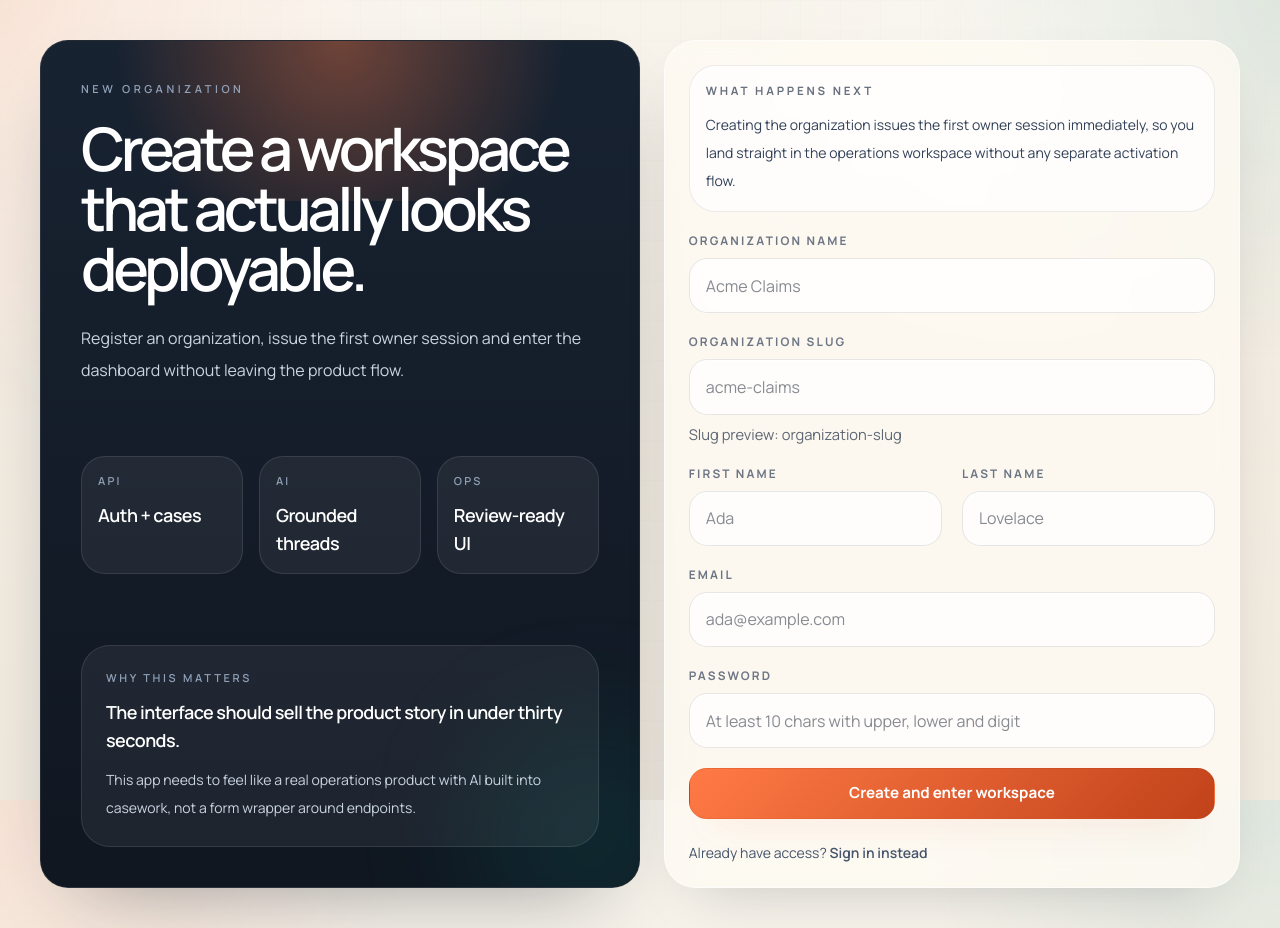
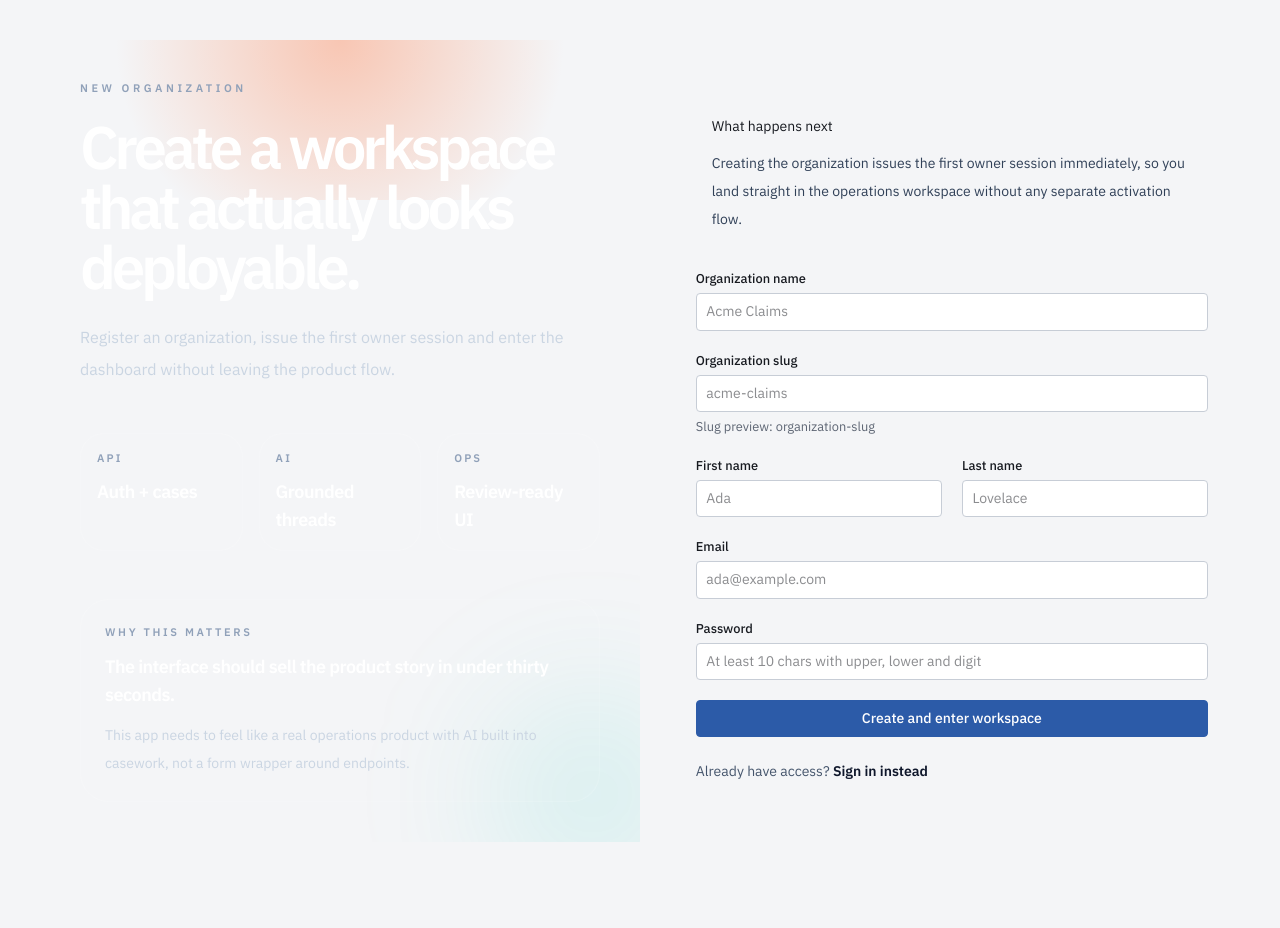
Before and after one commit to MaciejZiel/caseflow, a Next.js app in the folder frontend/: page /auth/register in a window 1280 px wide. After the commit the page ends 882 px from the top, so only its background shows below. Built offline with nearby package versions, Linux system fonts and the light colour scheme; no server answers.

Commit message:
Replace the decorative theme with a neutral ops palette and IBM Plex type
Drop the gradient backgrounds, blurred blobs, glass panels and oversized
headline styles. Add flat panel, table and form styles in Tailwind layers,
one blue accent, and shared status/priority badge tones.

```diff
--- a/frontend/src/app/globals.css
+++ b/frontend/src/app/globals.css
@@ -1,65 +1,45 @@
 @import "tailwindcss";
 
 :root {
-  --background: #f3efe6;
-  --foreground: #101825;
-  --muted: #5f6774;
-  --surface: rgba(255, 251, 244, 0.78);
-  --surface-strong: rgba(255, 255, 255, 0.94);
-  --surface-dark: rgba(16, 24, 37, 0.94);
-  --border: rgba(16, 24, 37, 0.08);
-  --border-strong: rgba(16, 24, 37, 0.14);
-  --accent: #ff6b36;
-  --accent-deep: #c1421a;
-  --accent-soft: rgba(255, 107, 54, 0.12);
-  --teal: #0f766e;
+  --paper: #f4f5f7;
+  --surface: #ffffff;
+  --ink: #171a20;
+  --muted: #5d6573;
+  --line: #dde1e7;
+  --line-strong: #c7cdd6;
+  --accent: #2c5ba8;
+  --accent-ink: #1f437f;
+  --accent-wash: #eaf0fa;
   --danger: #b42318;
-  --shadow-soft: 0 24px 60px -34px rgba(16, 24, 37, 0.28);
-  --shadow-strong: 0 34px 80px -42px rgba(16, 24, 37, 0.46);
 }
 
 @theme inline {
-  --color-background: var(--background);
-  --color-foreground: var(--foreground);
+  --color-paper: var(--paper);
+  --color-surface: var(--surface);
+  --color-ink: var(--ink);
   --color-muted: var(--muted);
-  --font-sans: var(--font-manrope);
-  --font-mono: var(--font-ibm-plex-mono);
+  --color-line: var(--line);
+  --color-accent: var(--accent);
+  --color-accent-ink: var(--accent-ink);
+  --color-accent-wash: var(--accent-wash);
+  --font-sans: var(--font-plex-sans);
+  --font-mono: var(--font-plex-mono);
 }
 
-* {
-  box-sizing: border-box;
-}
-
+@layer base {
   html {
-  min-height: 100%;
-  background:
-    radial-gradient(circle at top left, rgba(255, 107, 54, 0.16), transparent 28%),
-    radial-gradient(circle at top right, rgba(15, 118, 110, 0.14), transparent 24%),
-    linear-gradient(180deg, #f6f1e7 0%, #efe7da 42%, #ebe3d5 100%);
+    background: var(--paper);
   }
 
   body {
     min-height: 100vh;
     margin: 0;
-  color: var(--foreground);
-  font-family: var(--font-manrope), sans-serif;
-  background:
-    radial-gradient(circle at 20% 18%, rgba(255, 255, 255, 0.42), transparent 26%),
-    radial-gradient(circle at 80% 10%, rgba(255, 255, 255, 0.3), transparent 22%),
-    linear-gradient(rgba(255, 255, 255, 0.2), rgba(255, 255, 255, 0.24));
-}
-
-body::before {
-  content: "";
-  position: fixed;
-  inset: 0;
-  pointer-events: none;
-  background-image:
-    linear-gradient(rgba(16, 24, 37, 0.02) 1px, transparent 1px),
-    linear-gradient(90deg, rgba(16, 24, 37, 0.02) 1px, transparent 1px);
-  background-size: 40px 40px;
-  mask-image: radial-gradient(circle at center, black 62%, transparent 100%);
-  opacity: 0.45;
+    color: var(--ink);
+    background: var(--paper);
+    font-family: var(--font-plex-sans), system-ui, sans-serif;
+    font-size: 14px;
+    line-height: 1.5;
+    font-variant-numeric: tabular-nums;
   }
 
   a {
@@ -78,174 +58,178 @@ input,
   textarea,
   select {
     width: 100%;
-  border: 1px solid rgba(16, 24, 37, 0.1);
-  border-radius: 1.15rem;
-  background: rgba(255, 255, 255, 0.78);
-  color: var(--foreground);
-  padding: 0.92rem 1rem;
-  transition:
-    border-color 140ms ease,
-    box-shadow 140ms ease,
-    transform 140ms ease;
+    border: 1px solid var(--line-strong);
+    border-radius: 4px;
+    background: var(--surface);
+    color: var(--ink);
+    padding: 0.45rem 0.6rem;
     outline: none;
-  box-shadow: inset 0 1px 0 rgba(255, 255, 255, 0.65);
   }
 
-input:focus,
-textarea:focus,
-select:focus {
-  border-color: rgba(255, 107, 54, 0.48);
-  box-shadow: 0 0 0 4px rgba(255, 107, 54, 0.12);
+  input:focus-visible,
+  textarea:focus-visible,
+  select:focus-visible {
+    border-color: var(--accent);
+    box-shadow: 0 0 0 2px var(--accent-wash);
+  }
+
+  input[type="file"] {
+    padding: 0.3rem;
   }
 
   textarea {
-  min-height: 7rem;
+    min-height: 5.5rem;
     resize: vertical;
   }
 
-.surface-card {
-  border: 1px solid rgba(255, 255, 255, 0.55);
-  border-radius: 2rem;
-  background: var(--surface);
-  backdrop-filter: blur(14px);
-  box-shadow: var(--shadow-soft);
-  padding: 1.5rem;
+  :focus-visible {
+    outline: 2px solid var(--accent);
+    outline-offset: 2px;
   }
 
-.surface-card-muted {
-  border: 1px solid rgba(16, 24, 37, 0.06);
-  border-radius: 1.5rem;
-  background: rgba(255, 255, 255, 0.62);
-  padding: 1rem 1.1rem;
+  input:focus-visible,
+  textarea:focus-visible,
+  select:focus-visible {
+    outline: none;
+  }
 }
 
-.surface-panel {
-  border: 1px solid rgba(16, 24, 37, 0.08);
-  border-radius: 1.65rem;
-  background: rgba(255, 255, 255, 0.7);
-  box-shadow: inset 0 1px 0 rgba(255, 255, 255, 0.7);
+@layer components {
+  .panel {
+    border: 1px solid var(--line);
+    border-radius: 6px;
+    background: var(--surface);
   }
 
-.surface-panel-dark {
-  border: 1px solid rgba(255, 255, 255, 0.08);
-  border-radius: 1.75rem;
-  background:
-    linear-gradient(180deg, rgba(19, 30, 45, 0.98), rgba(11, 18, 28, 0.98));
-  box-shadow: var(--shadow-strong);
+  .panel-head {
+    display: flex;
+    align-items: baseline;
+    justify-content: space-between;
+    gap: 1rem;
+    border-bottom: 1px solid var(--line);
+    padding: 0.7rem 1rem;
   }
 
-.eyebrow {
-  font-size: 0.72rem;
-  font-weight: 700;
-  letter-spacing: 0.24em;
-  text-transform: uppercase;
-  color: #69717f;
+  .panel-title {
+    font-size: 0.95rem;
+    font-weight: 600;
   }
 
-.headline-display {
-  font-size: clamp(2.8rem, 5vw, 5.4rem);
-  line-height: 0.98;
-  letter-spacing: -0.06em;
-  font-weight: 700;
+  .panel-body {
+    padding: 1rem;
   }
 
-.section-title {
-  font-size: clamp(1.6rem, 2vw, 2.3rem);
-  line-height: 1.02;
-  letter-spacing: -0.05em;
-  font-weight: 700;
+  .count {
+    color: var(--muted);
+    font-size: 0.8rem;
   }
 
   .button {
     display: inline-flex;
     align-items: center;
     justify-content: center;
-  gap: 0.6rem;
-  min-height: 3rem;
-  border-radius: 1.1rem;
-  padding: 0.82rem 1.2rem;
-  font-size: 0.95rem;
-  font-weight: 700;
-  transition:
-    transform 140ms ease,
-    box-shadow 140ms ease,
-    background-color 140ms ease,
-    border-color 140ms ease,
-    color 140ms ease;
-}
-
-.button:hover {
-  transform: translateY(-1px);
+    gap: 0.4rem;
+    border-radius: 4px;
+    padding: 0.45rem 0.85rem;
+    font-size: 0.875rem;
+    font-weight: 500;
+    white-space: nowrap;
+    cursor: pointer;
   }
 
   .button:disabled {
     cursor: not-allowed;
-  opacity: 0.56;
-  transform: none;
+    opacity: 0.55;
   }
 
   .button-primary {
-  border: 1px solid rgba(193, 66, 26, 0.22);
-  background: linear-gradient(135deg, #ff7a45, #c1421a);
-  color: white;
-  box-shadow: 0 18px 38px -24px rgba(193, 66, 26, 0.72);
+    border: 1px solid var(--accent);
+    background: var(--accent);
+    color: #fff;
+  }
+
+  .button-primary:hover:not(:disabled) {
+    background: var(--accent-ink);
   }
 
   .button-secondary {
-  border: 1px solid rgba(16, 24, 37, 0.08);
-  background: rgba(255, 255, 255, 0.72);
-  color: var(--foreground);
-  box-shadow: inset 0 1px 0 rgba(255, 255, 255, 0.72);
+    border: 1px solid var(--line-strong);
+    background: var(--surface);
+    color: var(--ink);
+  }
+
+  .button-secondary:hover:not(:disabled),
+  .button-ghost:hover:not(:disabled) {
+    background: var(--paper);
   }
 
   .button-ghost {
-  border: 1px solid rgba(16, 24, 37, 0.06);
-  background: rgba(16, 24, 37, 0.04);
-  color: #425067;
+    border: 1px solid transparent;
+    background: transparent;
+    color: var(--muted);
   }
 
   .field-shell {
     display: flex;
     flex-direction: column;
-  gap: 0.5rem;
+    gap: 0.3rem;
   }
 
   .field-label {
-  font-size: 0.74rem;
-  font-weight: 700;
-  letter-spacing: 0.18em;
-  text-transform: uppercase;
-  color: #6d7685;
+    font-size: 0.8rem;
+    font-weight: 500;
+    color: var(--ink);
   }
 
   .field-help {
-  font-size: 0.92rem;
-  color: #5d6674;
+    font-size: 0.8rem;
+    color: var(--muted);
   }
 
   .field-error {
     color: var(--danger);
-  font-size: 0.92rem;
+    font-size: 0.875rem;
   }
 
-.status-dot {
-  display: inline-flex;
-  height: 0.65rem;
-  width: 0.65rem;
-  border-radius: 999px;
+  .data-table {
+    width: 100%;
+    border-collapse: collapse;
   }
 
-.text-balance {
-  text-wrap: balance;
+  .data-table th {
+    border-bottom: 1px solid var(--line);
+    padding: 0.5rem 1rem;
+    text-align: left;
+    font-size: 0.75rem;
+    font-weight: 500;
+    color: var(--muted);
+    white-space: nowrap;
   }
 
-.data-grid {
-  display: grid;
-  gap: 1rem;
+  .data-table td {
+    border-bottom: 1px solid var(--line);
+    padding: 0.6rem 1rem;
+    vertical-align: top;
   }
 
-@media (min-width: 1024px) {
-  .data-grid {
-    grid-template-columns: repeat(12, minmax(0, 1fr));
+  .data-table tr:last-child td {
+    border-bottom: 0;
+  }
+
+  .data-table tbody tr:hover {
+    background: #f8f9fb;
+  }
+
+  .empty {
+    padding: 1.25rem 1rem;
+    color: var(--muted);
+  }
+
+  .notice-error {
+    border: 1px solid #f1c6c2;
+    border-radius: 6px;
+    background: #fdf3f2;
+    padding: 0.7rem 1rem;
+    color: var(--danger);
   }
 }
--- a/frontend/src/app/layout.tsx
+++ b/frontend/src/app/layout.tsx
@@ -1,25 +1,25 @@
 import type { Metadata } from "next";
-import { IBM_Plex_Mono, Manrope } from "next/font/google";
+import { IBM_Plex_Mono, IBM_Plex_Sans } from "next/font/google";
 
 import { Providers } from "@/components/app/providers";
 
 import "./globals.css";
 
-const manrope = Manrope({
-  variable: "--font-manrope",
+const plexSans = IBM_Plex_Sans({
+  variable: "--font-plex-sans",
   subsets: ["latin"],
+  weight: ["400", "500", "600"],
 });
 
-const ibmPlexMono = IBM_Plex_Mono({
-  variable: "--font-ibm-plex-mono",
+const plexMono = IBM_Plex_Mono({
+  variable: "--font-plex-mono",
   subsets: ["latin"],
   weight: ["400", "500", "600"],
 });
 
 export const metadata: Metadata = {
-  title: "Caseflow AI",
-  description:
-    "Multi-tenant AI-assisted case operations workspace built on top of the CaseFlow backend.",
+  title: "CaseFlow",
+  description: "Case management with document review and a case assistant.",
 };
 
 export default function RootLayout({
@@ -30,9 +30,9 @@ export default function RootLayout({
   return (
     <html
       lang="en"
-      className={`${manrope.variable} ${ibmPlexMono.variable} h-full antialiased`}
+      className={`${plexSans.variable} ${plexMono.variable} h-full antialiased`}
     >
-      <body className="min-h-full">
+      <body className="min-h-full bg-paper text-ink">
         <Providers>{children}</Providers>
       </body>
     </html>
--- a/frontend/src/components/ui/badge.tsx
+++ b/frontend/src/components/ui/badge.tsx
@@ -1,24 +1,27 @@
 import { formatEnumLabel } from "@/lib/format";
 import { cn } from "@/lib/utils";
 
+export type BadgeTone = "neutral" | "success" | "warning" | "danger" | "info";
+
 type BadgeProps = {
   value: string;
-  tone?: "neutral" | "success" | "warning" | "danger";
+  tone?: BadgeTone;
   className?: string;
 };
 
-const toneClasses = {
-  neutral: "border border-slate-300/70 bg-white/70 text-slate-700",
-  success: "border border-teal-200 bg-teal-50 text-teal-800",
-  warning: "border border-orange-200 bg-orange-50 text-orange-900",
-  danger: "border border-rose-200 bg-rose-50 text-rose-800",
+const toneClasses: Record<BadgeTone, string> = {
+  neutral: "bg-slate-100 text-slate-700",
+  success: "bg-emerald-50 text-emerald-800",
+  warning: "bg-amber-50 text-amber-900",
+  danger: "bg-red-50 text-red-800",
+  info: "bg-accent-wash text-accent-ink",
 };
 
 export function Badge({ value, tone = "neutral", className }: BadgeProps) {
   return (
     <span
       className={cn(
-        "inline-flex rounded-full px-3 py-1 text-[11px] font-semibold uppercase tracking-[0.18em]",
+        "inline-flex whitespace-nowrap rounded-[3px] px-1.5 py-px text-xs font-medium",
         toneClasses[tone],
         className,
       )}
@@ -27,3 +30,20 @@ export function Badge({ value, tone = "neutral", className }: BadgeProps) {
     </span>
   );
 }
+
+export const statusTone: Record<string, BadgeTone> = {
+  approved: "success",
+  ready: "success",
+  in_review: "info",
+  waiting_for_documents: "warning",
+  processing: "info",
+  rejected: "danger",
+  failed: "danger",
+  archived: "neutral",
+  queued: "neutral",
+};
+
+export const priorityTone: Record<string, BadgeTone> = {
+  urgent: "danger",
+  high: "warning",
+};
--- a/frontend/src/components/ui/button.tsx
+++ b/frontend/src/components/ui/button.tsx
@@ -17,7 +17,6 @@ export function Button({
     <button
       className={cn(
         "button",
-        "focus-visible:outline-none focus-visible:ring-4 focus-visible:ring-orange-200",
         variant === "primary" && "button-primary",
         variant === "secondary" && "button-secondary",
         variant === "ghost" && "button-ghost",
```
Also changed, not shown: 2 other files (tests, documents, lock files or other folders). Lines whose indentation alone changed are shown as unchanged.
